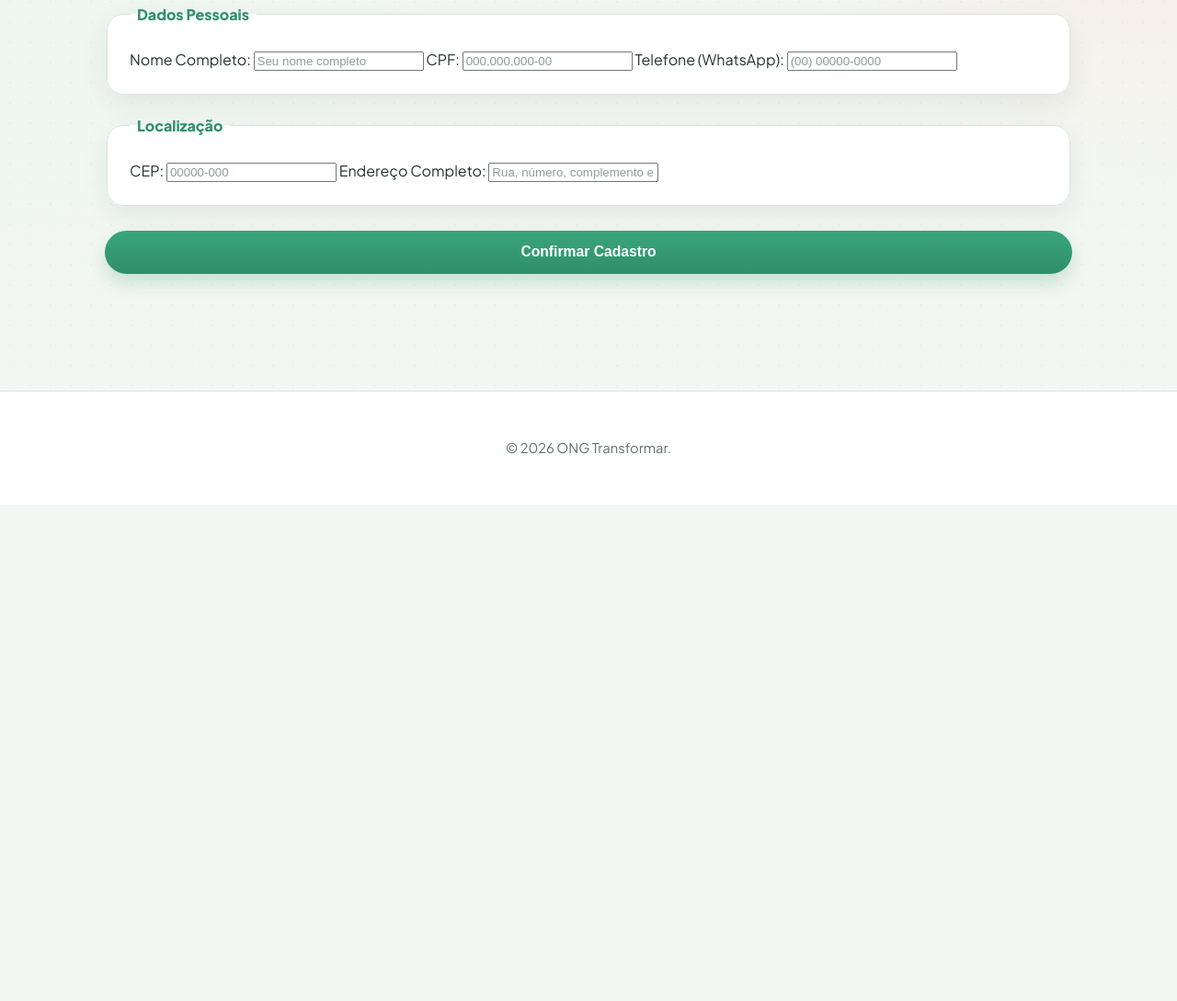
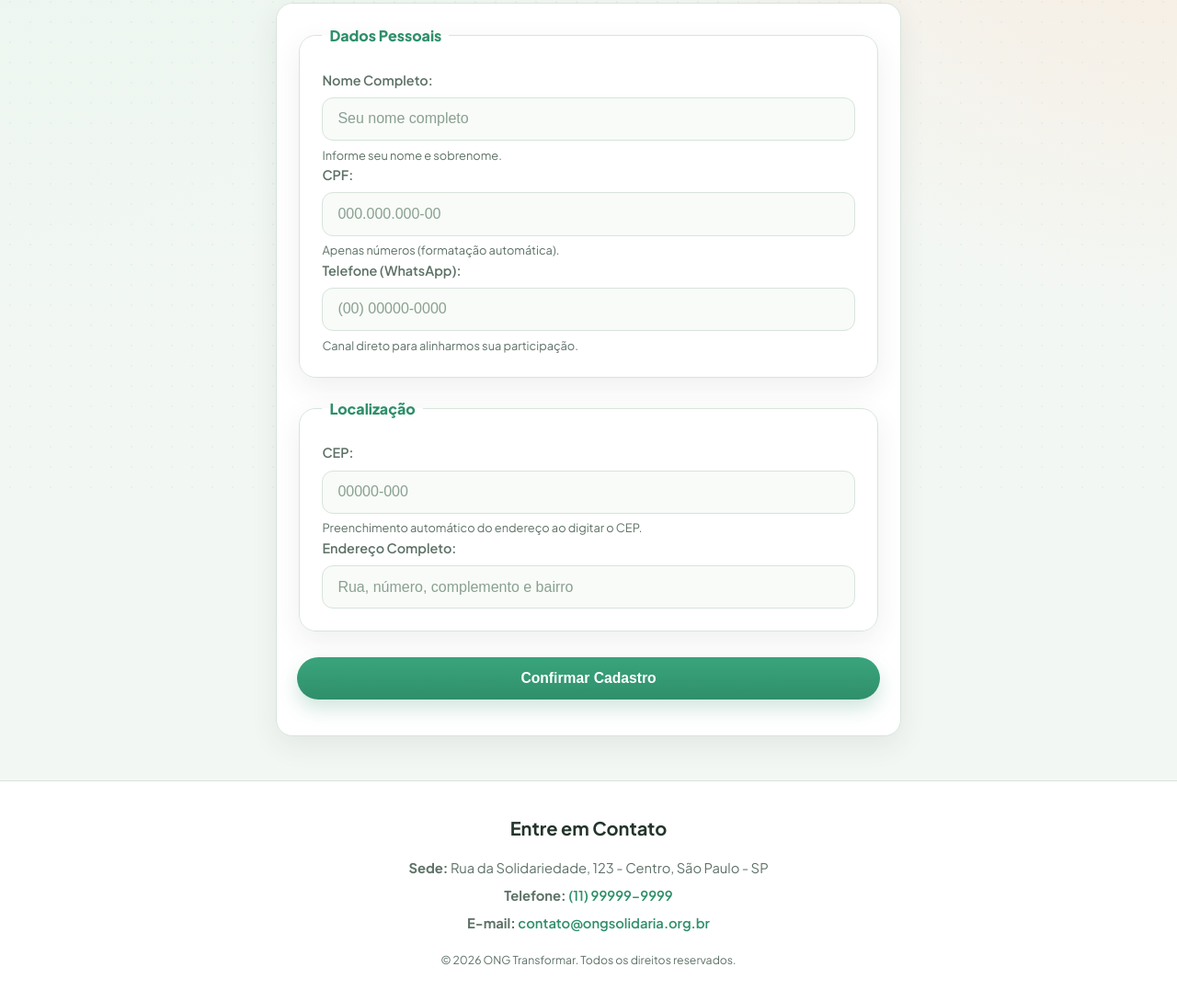
Before and after one commit to kkauam/Projeto_Faculdade_ONG, a plain HTML site: page cadastro.html in a window 1280 px wide. Shown: the part 251-1340 px from the top of the page at 92% size. Before the commit the page ends 800 px from the top, so only its background shows below. Drawn offline with Linux system fonts and the light colour scheme.

Commit message:
feat: aprimora formulario de dados pessoais e usabilidade da pagina de engajamento

```diff
--- a/cadastro.html
+++ b/cadastro.html
@@ -31,35 +31,57 @@
             <p class="lead">Preencha o formulário abaixo para se tornar um voluntário ou doador. Sua participação fortalece cada projeto da Transformar.</p>
         </section>
 
-            <form id="form-engajamento">
+            <form id="form-engajamento" class="cartao" novalidate>
             <fieldset>
                 <legend>Dados Pessoais</legend>
 
-                <label for="nome">Nome Completo:</label>
-                <input type="text" id="nome" name="nome">
+                <div class="form-grupo">
+                    <label for="nome">Nome Completo:</label>
+                    <input type="text" id="nome" name="nome" autocomplete="name" required placeholder="Ex.: Maria de Souza">
+                    <small class="ajuda-campo">Informe seu nome e sobrenome.</small>
+                </div>
 
-                <label for="cpf">CPF:</label>
-                <input type="text" id="cpf" name="cpf">
+                <div class="form-grupo">
+                    <label for="cpf">CPF:</label>
+                    <input type="text" id="cpf" name="cpf" inputmode="numeric" autocomplete="off" required placeholder="000.000.000-00">
+                    <small class="ajuda-campo">Apenas números (formatação automática).</small>
+                </div>
 
-                <label for="telefone">Telefone (WhatsApp):</label>
-                <input type="tel" id="telefone" name="telefone">
+                <div class="form-grupo">
+                    <label for="telefone">Telefone (WhatsApp):</label>
+                    <input type="tel" id="telefone" name="telefone" autocomplete="tel" required placeholder="(11) 99999-9999">
+                    <small class="ajuda-campo">Canal direto para alinharmos sua participação.</small>
+                </div>
             </fieldset>
 
             <fieldset>
                 <legend>Localização</legend>
 
-                <label for="cep">CEP:</label>
-                <input type="text" id="cep" name="cep">
+                <div class="form-grupo">
+                    <label for="cep">CEP:</label>
+                    <input type="text" id="cep" name="cep" inputmode="numeric" autocomplete="postal-code" required placeholder="00000-000">
+                    <small class="ajuda-campo">Preenchimento automático do endereço ao digitar o CEP.</small>
+                </div>
 
-                <label for="endereco">Endereço Completo:</label>
-                <input type="text" id="endereco" name="endereco">
+                <div class="form-grupo">
+                    <label for="endereco">Endereço Completo:</label>
+                    <input type="text" id="endereco" name="endereco" autocomplete="street-address" required placeholder="Rua, número, complemento e bairro">
+                </div>
             </fieldset>
 
             <button class="btn" type="submit">Confirmar Cadastro</button>
         </form>
     </main>
     <footer>
-        <p>&copy; 2026 ONG Transformar.</p>
+        <section id="contato" aria-labelledby="titulo-contato">
+            <h2 id="titulo-contato">Entre em Contato</h2>
+            <address>
+                <p><strong>Sede:</strong> Rua da Solidariedade, 123 - Centro, São Paulo - SP</p>
+                <p><strong>Telefone:</strong> <a href="tel:+5511999999999">(11) 99999-9999</a></p>
+                <p><strong>E-mail:</strong> <a href="mailto:contato@ongsolidaria.org.br">contato@ongsolidaria.org.br</a></p>
+            </address>
+        </section>
+        <p><small>&copy; 2026 ONG Transformar. Todos os direitos reservados.</small></p>
     </footer>
 
     <script src="js/ui.js"></script>
--- a/css/style.css
+++ b/css/style.css
@@ -345,13 +345,25 @@
     padding: 0 0.5rem;
 }
 
-fieldset label:first-of-type {
-    margin-top: 0;
-}
+label {
+    display: block;
+    margin-top: 1rem;
     margin-bottom: 0.45rem;
     color: var(--text-muted);
     font-size: 0.9rem;
     font-weight: 600;
+}
+
+fieldset label:first-of-type,
+.form-grupo:first-of-type label {
+    margin-top: 0;
+}
+
+.ajuda-campo {
+    display: block;
+    margin-top: 0.35rem;
+    font-size: 0.8rem;
+    color: var(--text-muted);
 }
 
 input {
@@ -376,14 +388,31 @@
     box-shadow: 0 0 0 4px rgba(47, 143, 107, 0.15);
 }
 
+#form-engajamento {
+    max-width: 680px;
+    margin: 0 auto;
+}
+
+.feedback-ok,
+.feedback-erro {
+    padding: 0.9rem 1.1rem;
+    border-radius: var(--radius-sm);
+    margin-top: 1.2rem;
+    font-weight: 600;
+    text-align: center;
+    animation: subir 0.3s ease;
+}
+
 .feedback-ok {
+    background-color: var(--accent-soft);
     color: var(--accent-hover);
-    font-weight: 600;
+    border: 1px solid rgba(47, 143, 107, 0.3);
 }
 
 .feedback-erro {
+    background-color: #fde8e4;
     color: #c45c4a;
-    font-weight: 600;
+    border: 1px solid rgba(196, 92, 74, 0.3);
 }
 
 .revelar {
```
